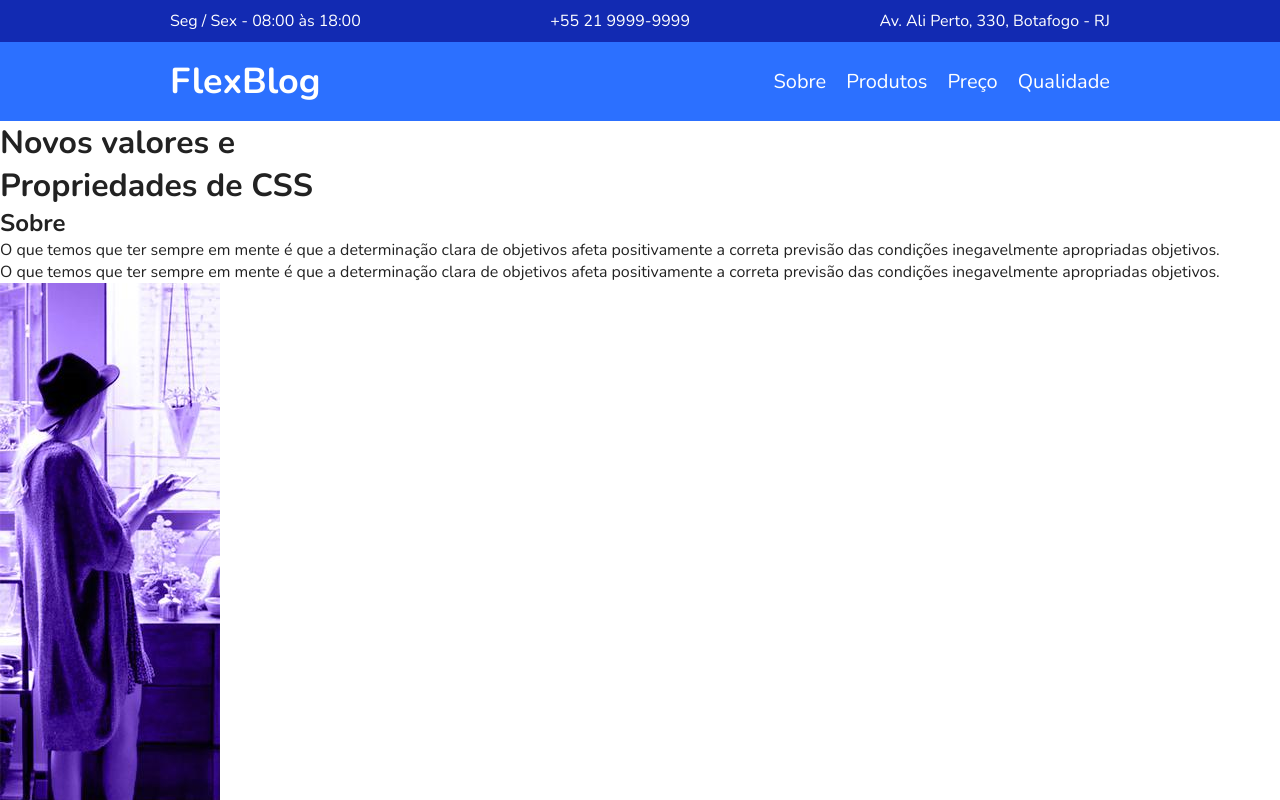
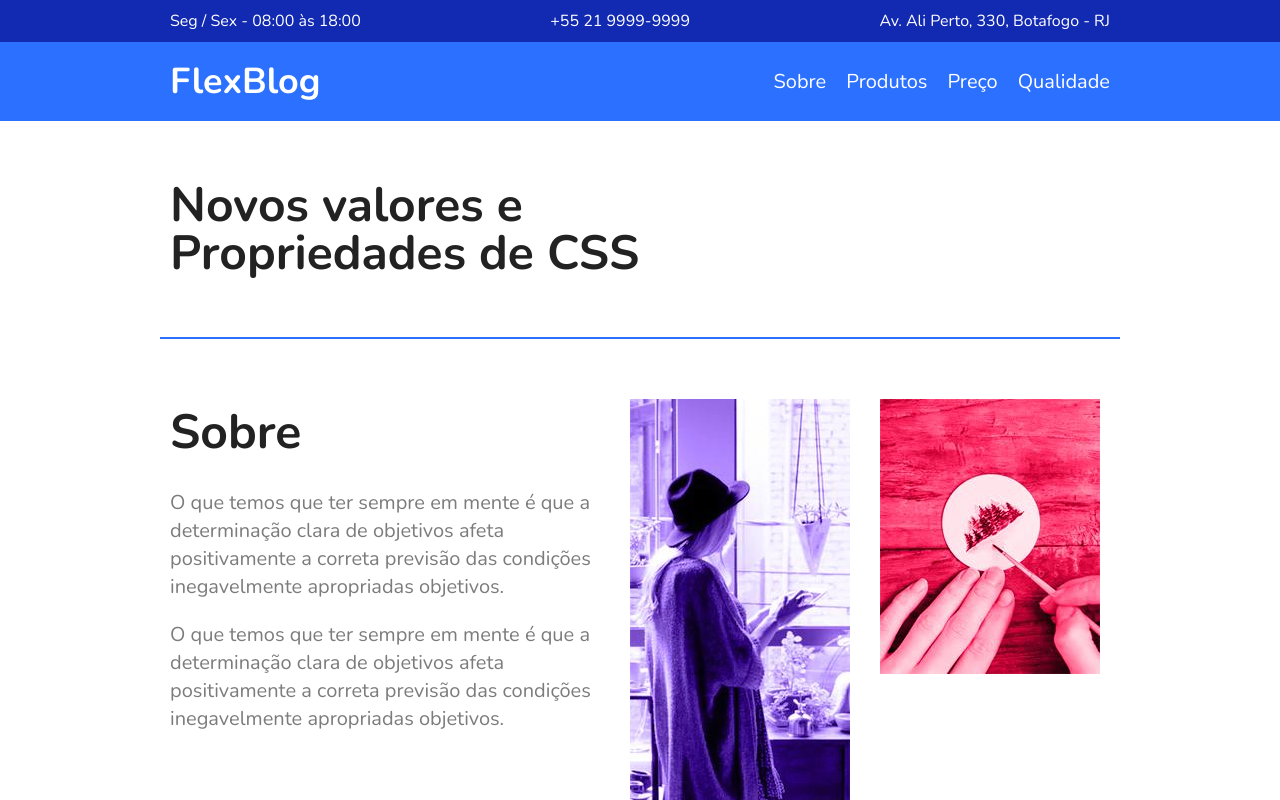
Before and after one commit to CleytonRibeiro38/projeto-html-css-flexbox-responsivo, a plain HTML site: page index.html in a window 1280 px wide. Shown: the top 800 px of the page. Drawn offline with nearby package versions, Linux system fonts and the light colour scheme.

Commit message:
Estilizando Section Sobre.

```diff
--- a/css/style.css
+++ b/css/style.css
@@ -1,3 +1,4 @@
+/*==========RESET==========*/
 body, h1, h2, p, ul, li, a{
     margin: 0px;
     padding: 0px;
@@ -35,3 +36,12 @@ margin: 0 10px;}
 .menu-nav a {font-size: 1.25em;/*Valor em px dividido pela base do browser(16px)=Valor em EM.*/ display: block;
 padding: 10px;}
 .menu-nav a:hover {color: #122ab2;}
+/*==========INTRODUÇÃO==========*/
+.introducao {font-size: 3em; line-height: 1; max-width: 960px; margin: 0 auto; padding: 60px 10px;}
+/*==========SECTION SOBRE==========*/
+.sobre {border-top: 2px solid #2c70ff; border-bottom: 2px solid #2c70ff; max-width: 960px; margin: 0 auto;
+padding: 60px 0; display: flex; flex-wrap: wrap;}
+.sobre-info {flex: 2 1 300px; margin: 0 10px;}
+.sobre-info h1 {font-size: 3em; margin-bottom: .5em;}
+.sobre-info p {font-size: 1.25em; line-height: 1.4em; margin-bottom: 1em; color: #7c7c7c;}
+.sobre-img {flex: 1 1 160px; margin: 0 10px;}
```
